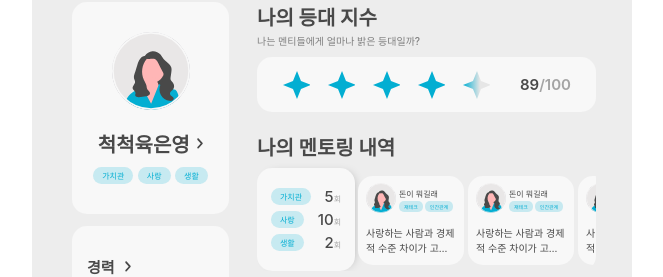
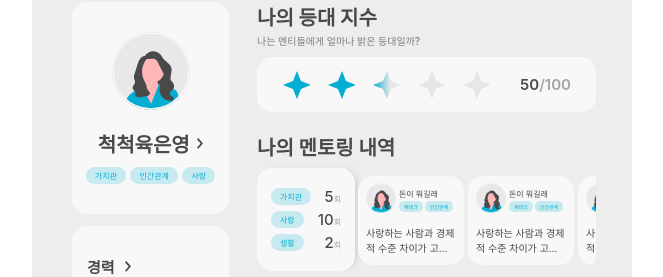
Before and after one commit to youbing5921/deploy_hw, a React (Create React App) app in the folder gamja/: page /mentor/mypage/1 in a window 1280 px wide. Shown: the part 123-400 px from the top of the page, without its empty margins (308-971 px from the left). Built offline with nearby package versions, Linux system fonts and the light colour scheme; a web font is replaced by a local one.

Commit message:
[Chore] userInfo.jsx 배열 생성

```diff
--- a/gamja/src/components/mypage/UserInfo.jsx
+++ b/gamja/src/components/mypage/UserInfo.jsx
@@ -2,27 +2,29 @@ import React from "react";
 import styled from "styled-components";
 import Arrow from "../../images/Arrow.svg";
 
-const UserInfo = ({ profilImg, categoryColor, categoryBg }) => {
+const UserInfo = ({ profilImg, categoryColor, categoryBg, Info }) => {
   return (
     <>
+      {Info.map((info) => (
         <ProfileBox>
           <Profile src={profilImg} alt="profileImg" />
           <NameBox>
-          <Username>척척육은영</Username>
+            <Username>{info.name}</Username>
             <Next src={Arrow} alt="바로가기" />
           </NameBox>
           <CategoryBox>
-          <Category categoryColor={categoryColor} categoryBg={categoryBg}>
-            가치관
+            {info.category.map((cat, idx) => (
+              <Category
+                key={idx}
+                categoryColor={categoryColor}
+                categoryBg={categoryBg}
+              >
+                {cat}
               </Category>
-          <Category categoryColor={categoryColor} categoryBg={categoryBg}>
-            사랑
-          </Category>
-          <Category categoryColor={categoryColor} categoryBg={categoryBg}>
-            생활
-          </Category>
+            ))}
           </CategoryBox>
         </ProfileBox>
+      ))}
     </>
   );
 };
--- a/gamja/src/pages/mentor/MyPageMentor.js
+++ b/gamja/src/pages/mentor/MyPageMentor.js
@@ -1,4 +1,4 @@
-import React from "react";
+import React, { useState } from "react";
 import styled from "styled-components";
 import Arrow from "../../images/Arrow.svg";
 import MenteeImg from "../../images/MenteeImg.svg";
@@ -10,33 +10,50 @@ import History from "../../components/mypage/History";
 import Review from "../../components/mypage/Review";
 import Column from "../../components/mypage/Column";
 
+let mypageInfo = [
+  {
+    id: "1",
+    name: "척척육은영",
+    career: [
+      "1999-2003 숙명전자 재직",
+      "2003-2010 네이바 재직",
+      "2011.05.20 결혼",
+      "2012-2023 개인사업",
+      "2024.03.03 보이지 멘토링",
+    ],
+    category: ["가치관", "인간관계", "사랑"],
+    count: ["10", "20", "2"],
+    rating: "50",
+  },
+];
+
 const MyPageMentor = () => {
+  const [Info, setInfo] = useState(mypageInfo);
   return (
     <>
+      {mypageInfo.map((info) => (
         <Container>
           <TopBar txt={"마이페이지"} marginLeft={"154px"} />
           <Both>
             <Left>
-            <UserInfo profilImg={MenteeImg} />
+              <UserInfo profilImg={MenteeImg} Info={Info} />
               <CareerBox>
                 <FontZone>
                   <CareerFont>경력</CareerFont>
                   <Next src={Arrow} alt="바로가기" />
                 </FontZone>
+                {info.career.map((ele, idx) => (
                   <CareerList>
-                <Career>1999-2003 숙명전자 재직 </Career>
-                <Career>2003-2010 네이바 재직</Career>
-                <Career>2011.05.20 결혼</Career>
-                <Career>2012-2023 개인사업</Career>
-                <Career>2024.03.03 보이지 멘토링</Career>
+                    <Career key={idx}>{ele}</Career>
                   </CareerList>
+                ))}
               </CareerBox>
             </Left>
             <Right>
               <Rating>
                 <Title>나의 등대 지수</Title>
                 <SubTitle>나는 멘티들에게 얼마나 밝은 등대일까?</SubTitle>
-              <StarBox rating={"89"} />
+                <StarBox rating={info.rating} />
               </Rating>
               <HistoryBox>
                 <Title>나의 멘토링 내역</Title>
@@ -54,6 +71,7 @@ const MyPageMentor = () => {
             <Column />
           </ColumnBox>
         </Container>
+      ))}
     </>
   );
 };
```
Lines whose indentation alone changed are shown as unchanged.
